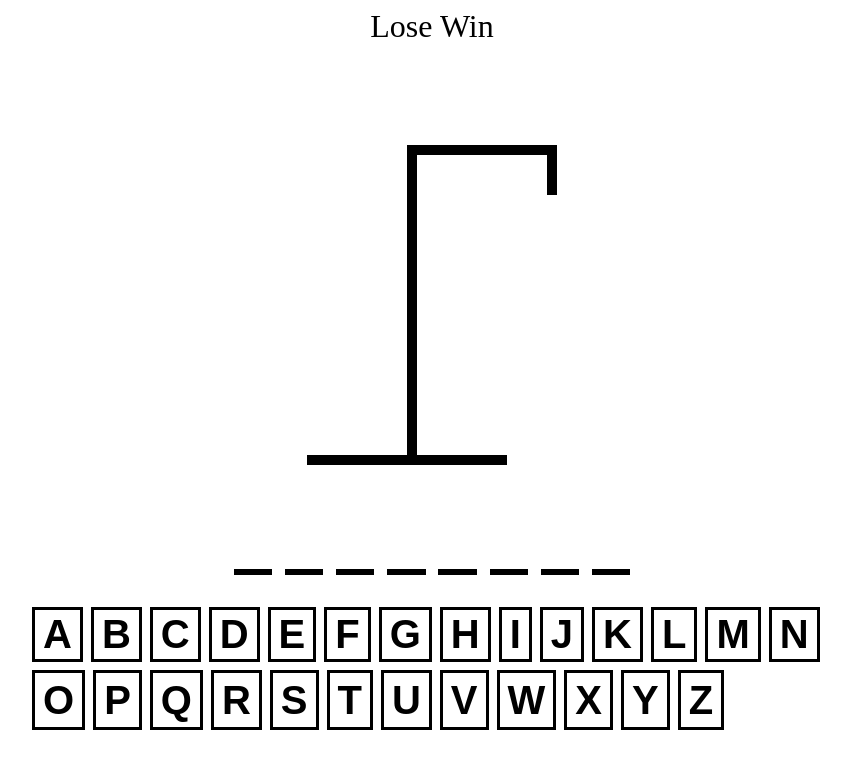
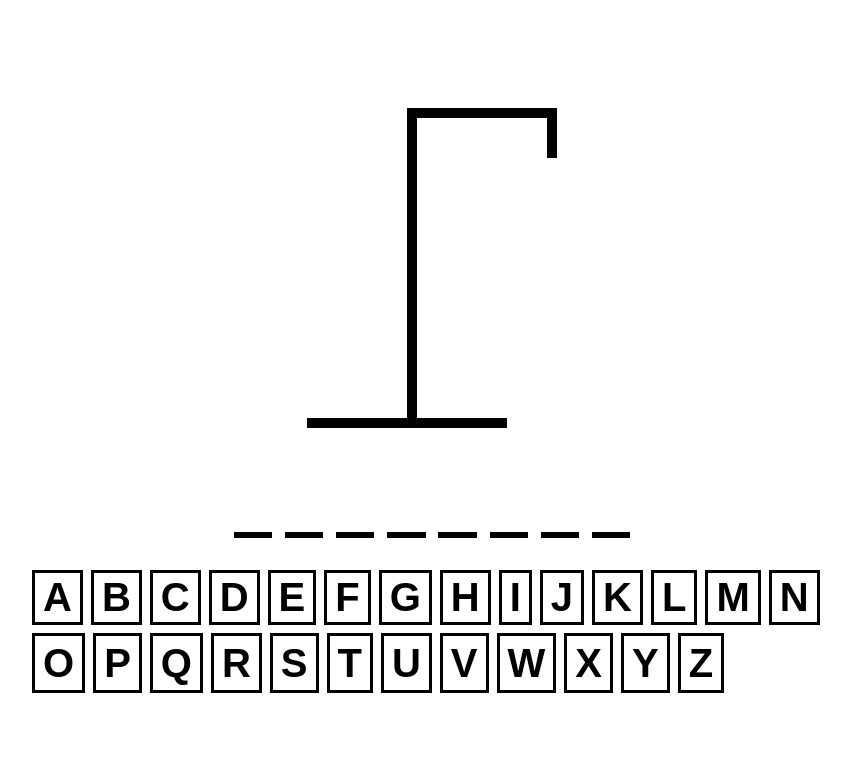
Before and after one commit to Aparajit-Garg/Hangman, a React (Vite) app: page / in a window 1280 px wide. Shown: the top 768 px of the page, without its empty margins (208-1059 px from the left). Built offline with nearby package versions, Linux system fonts and the light colour scheme; the HTML template or start-up script is replaced by a standard one.

Commit message:
keyboard input use cases && win/lose check

```diff
--- a/src/App.tsx
+++ b/src/App.tsx
@@ -20,8 +20,15 @@ function App() {
 		setGuessedLetters(prev => [...prev, key])
 	}, [guessedLetters])
 
+	// since there are 6 body parts we check with the number 6
+	const gameOver = incorrectLetters.length >= 6
+
+	const isWinner = wordToGuess.split("").every(letter => guessedLetters.includes(letter))
+
 	useEffect(() => {
 		const handler = (e: KeyboardEvent) => {
+			if (isWinner || gameOver) return
+
 			const key = e.key;
 			if (!key.match(/^[a-z]$/)) return;
 
@@ -38,11 +45,12 @@ function App() {
 	return (
 		<div className={classes.outer_container}>
 			<div className={classes.inner_container}>
-				Lose Win
+				{ isWinner && 'Winner! - Refresh to try again' }
+				{ gameOver && 'Lost! - Refresh to try again' }
 			</div>
 			<HangmanDrawing numberOfGuesses={incorrectLetters.length} />
 			<HangmanWord guessedLetters={guessedLetters} wordToGuess={wordToGuess} />
-			<HangmanKeyboard activeLetter={guessedLetters.filter(letter => wordToGuess.includes(letter))} inActiveLetters={incorrectLetters} addGuessedLetters={addGuessedLetter} />
+			<HangmanKeyboard activeLetter={guessedLetters.filter(letter => wordToGuess.includes(letter))} inActiveLetters={incorrectLetters} addGuessedLetters={addGuessedLetter} disabled={isWinner || gameOver} />
 		</div>
 	)
 }
--- a/src/components/HangmanKeyboard.tsx
+++ b/src/components/HangmanKeyboard.tsx
@@ -4,17 +4,19 @@ import keys from '../keyboardKeys'
 type HangmanKeyboardProps = {
 	activeLetter: string[],
 	inActiveLetters: string[],
-	addGuessedLetters: (letter: string) => void
+	addGuessedLetters: (letter: string) => void,
+	disabled: boolean
 }
 
-const HangmanKeyboard = ({ activeLetter, inActiveLetters, addGuessedLetters } : HangmanKeyboardProps) => {
+const HangmanKeyboard = ({ activeLetter, inActiveLetters, addGuessedLetters, disabled } : HangmanKeyboardProps) => {
+	if (disabled) return;
 	return (
 		<div className={classes.container}>
 			{keys.map((key) => {
 				const isActive = activeLetter.includes(key)
 				const inActive = inActiveLetters.includes(key)
 				return (
-					<button onClick={() => addGuessedLetters(key)} className={`${classes.keys} ${isActive ? classes.active : ''} ${inActive ? classes.inactive : ''}`} key={key}>
+					<button disabled={isActive || inActive} onClick={() => addGuessedLetters(key)} className={`${classes.keys} ${isActive ? classes.active : ''} ${inActive ? classes.inactive : ''}`} key={key}>
 						{key}
 					</button>
 				)
```
